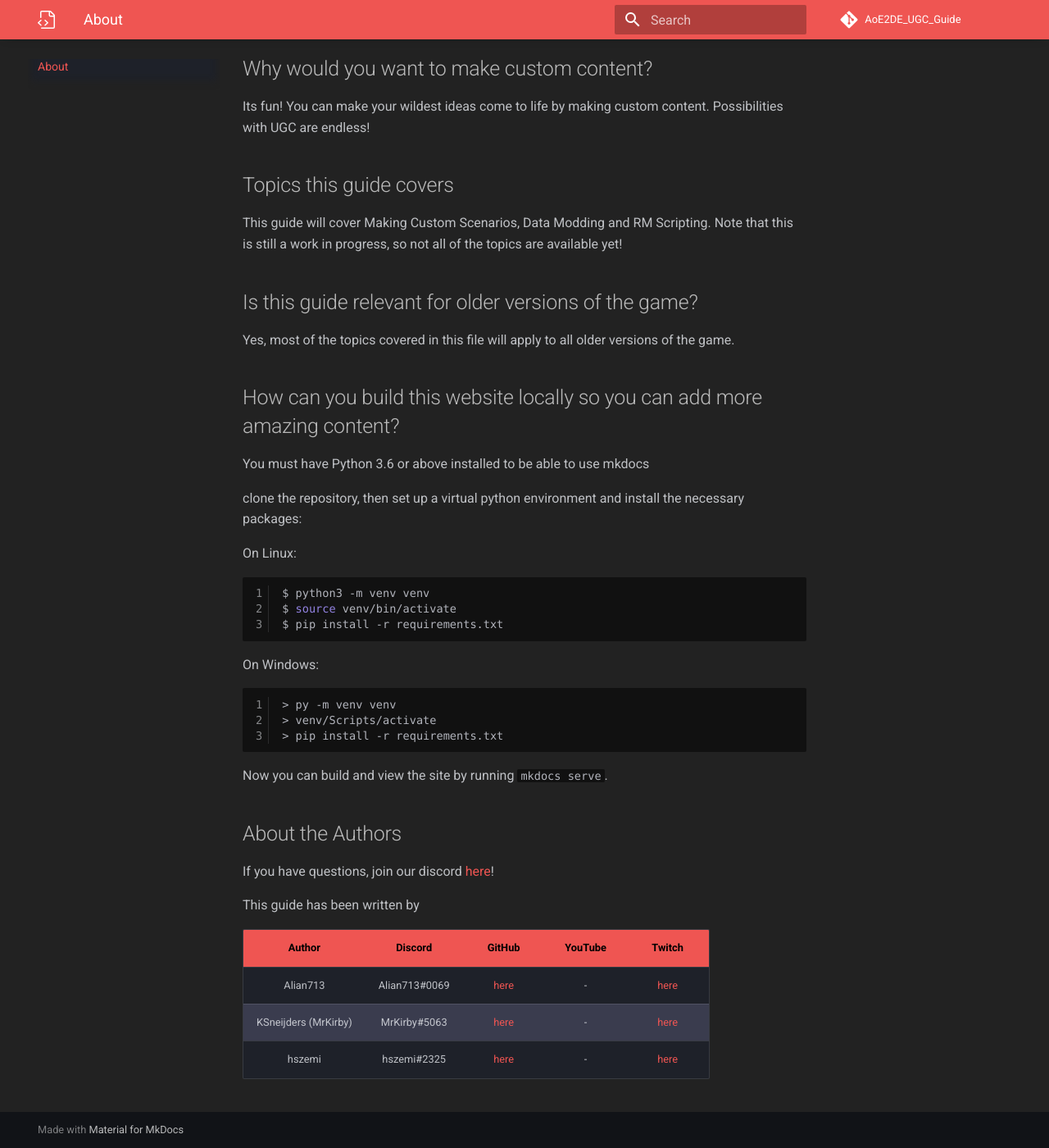
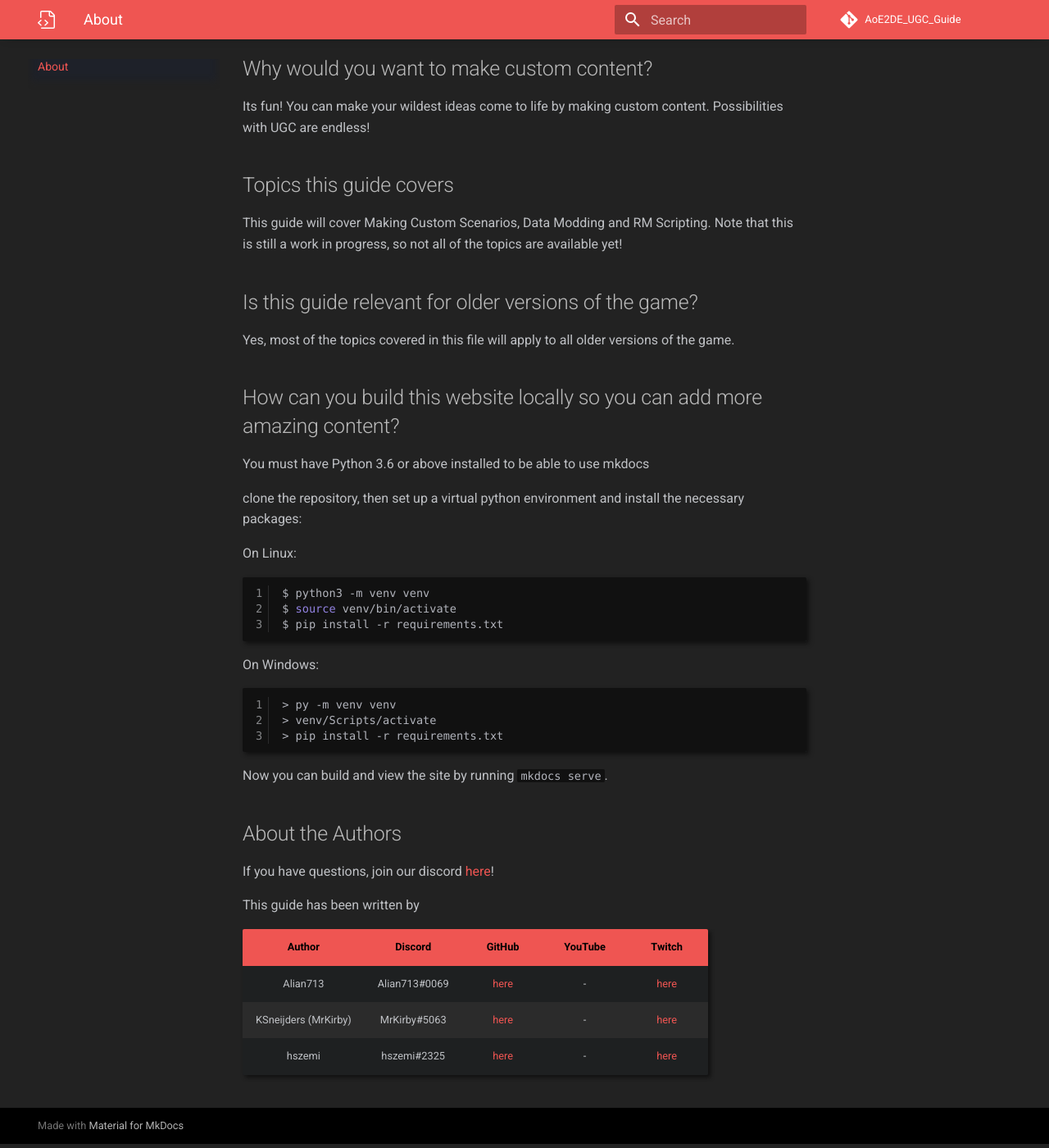
Before and after one commit to Divy1211/AoE2DE_UGC_Guide, an MkDocs documentation site: the page built from docs/index.md, in a window 1280 px wide and 1400 px high, scrolled down 569 px. Shown: the whole window at 82% size. Built offline with MkDocs 1.6.1 and Material for MkDocs 9.7.7, drawn with Linux system fonts in a browser that asks for light colours; some web fonts are replaced; comment, search, counter and statistics services are not loaded.

Commit message:
edited footer and table themes

```diff
--- a/docs/style.css
+++ b/docs/style.css
@@ -1,11 +1,13 @@
+h2 {
+     color: #BABABA !important;
+}
+h3, h4 {
+     color: #c0c0c0 !important;
+}
+
 .hideTOC .md-nav {
      display: none;
  }
-
-hsd1 {
-     color: #f54242 !important;
-     /* font-family: Centaur !important; */
-}
 
 .md-tabs {
      background-color: #FC5956 !important;
@@ -27,43 +29,34 @@ body {
      background-color: #111111 !important;
 }
 
-/* h2 {
-     color: #ed324e !important;
-}
-h3, h4 {
-     color: #ec455e !important;
-} */
+.md-footer {
+     background-color: #111111;
 
-h2 {
-     color: #BABABA !important;
-}
-h3, h4 {
-     color: #c0c0c0 !important;
 }
 
-/* header {
-     background: url("imgs/test.png") center no-repeat fixed;
-     background-size: cover;
-     background-color: burlywood;
-     color: #000000;
-}
-nav {
-     background: url("imgs/test.png") center no-repeat fixed;
-     background-size: cover;
-     background-color: burlywood;
-     color: #000000 !important;
-} */
-
-tr:nth-child(even) {
-     background-color: #3a3c4e !important;
+.md-footer-meta {
+     background-color: #000000;
 }
 
-tr th {
-     background-color:#ef5552 !important;
-     color: #000000
+/* width */
+::-webkit-scrollbar {
+     width: 5px;
+     background-color: transparent;
 }
-tr:hover {
-     background-color: #45495f !important;
+
+/*Track */
+::-webkit-scrollbar-track {
+     background-color: transparent;
+}
+
+/* Handle */
+::-webkit-scrollbar-thumb {
+     background: #5b5c67;
+}
+
+/* Handle on hover */
+::-webkit-scrollbar-thumb:hover {
+     background: #ff1947;
 }
 
 .admonition.note {
@@ -105,43 +98,54 @@ tr:hover {
      background-color: #e73d8c !important;
 }
 
-/* this code is used for different table styles in different tabs*/
+tr td, table {
+     border-width: 0 !important;
+}
 
-/* #cs1 + div .tabbed-content:nth-of-type(1) table tr:nth-child(2),
-#cs1 + div .tabbed-content:nth-of-type(1) table tr:nth-child(4) {
-     background-color: #535571 !important;
+tr th {
+     background-color:#ef5552 !important;
+     color: #000000;
 }
-#cs1 + div .tabbed-content:nth-of-type(1) table tr:nth-child(3):not(:first-child) {
-     background-color: #4a4c64 !important;
+
+tr:nth-child(even) {
+     background-color: #2b2b2b !important;
 }
-#cs1 + div .tabbed-content:nth-of-type(1) table tr:hover:nth-child(2),
-#cs1 + div .tabbed-content:nth-of-type(1) table tr:hover:nth-child(3),
-#cs1 + div .tabbed-content:nth-of-type(1) table tr:hover:nth-child(4) {
-     background-color: #646986 !important;
-} */
+
+tr:nth-child(odd) {
+     background-color: #1E2021 !important;
+}
+
+tr:hover {
+     background-color: #63696E !important;
+}
 
 
-/* formatting for damage calculation table under topic 3.3. */
-
-#cs1 + div table tr:nth-child(2),
-#cs1 + div table tr:nth-child(4) {
-     background-color: #535571 !important;
-}
-#cs1 + div table tr:nth-child(3) {
-     background-color: #4a4c64 !important;
-}
-#cs1 + div table tr:hover:nth-child(2),
-#cs1 + div table tr:hover:nth-child(3),
-#cs1 + div table tr:hover:nth-child(4) {
-     background-color: #646986 !important;
+table {
+     box-shadow: 3px 3px 5px 0px #111111;
 }
 
+/* formatting for damage calculation table under topic 3.3. */
+#cs1 + div table {
+     border-collapse: collapse !important;
+     overflow-x: hidden !important;
+     border-spacing: 0 !important;
+ }
+ #cs1 + div table tr:nth-child(2),
+ #cs1 + div table tr:nth-child(3),
+ #cs1 + div table tr:nth-child(4) {
+     border: 2px #ef5552 solid !important;
+     background-clip: padding-box !important;
+ }
+
 /* formatting for damage calculation table under topic 3.4. */
+#cs2 + div table {
+     border-collapse: collapse !important;
+     overflow-x: hidden !important;
+     border-spacing: 0 !important;
+ }
 #cs2 + div table tr:nth-child(3) {
-     background-color: #535571 !important;
-}
-#cs2 + div table tr:hover:nth-child(3) {
-     background-color: #646986 !important;
+     border: 2px #ef5552 solid !important;
+     background-clip: padding-box !important;
 }
 
 .arithmatex {
```
